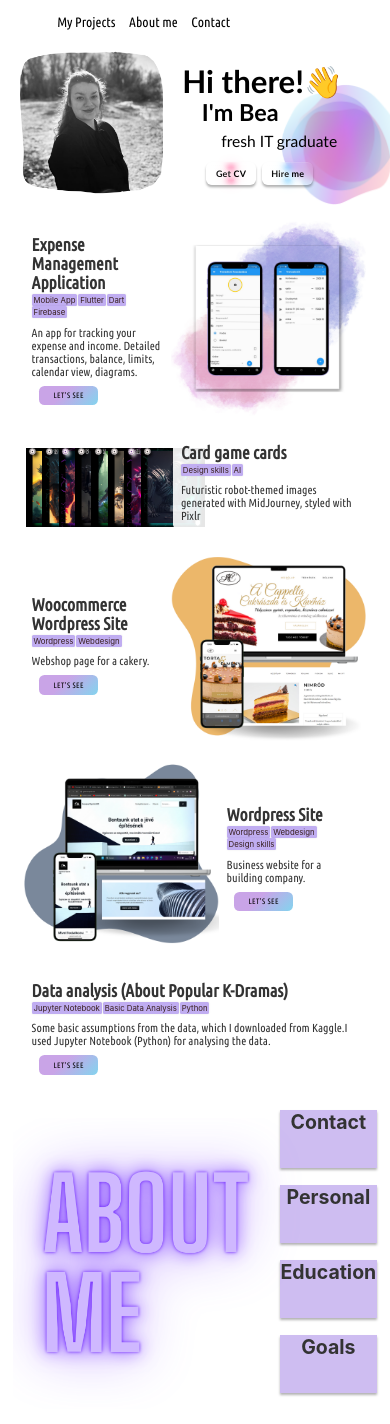
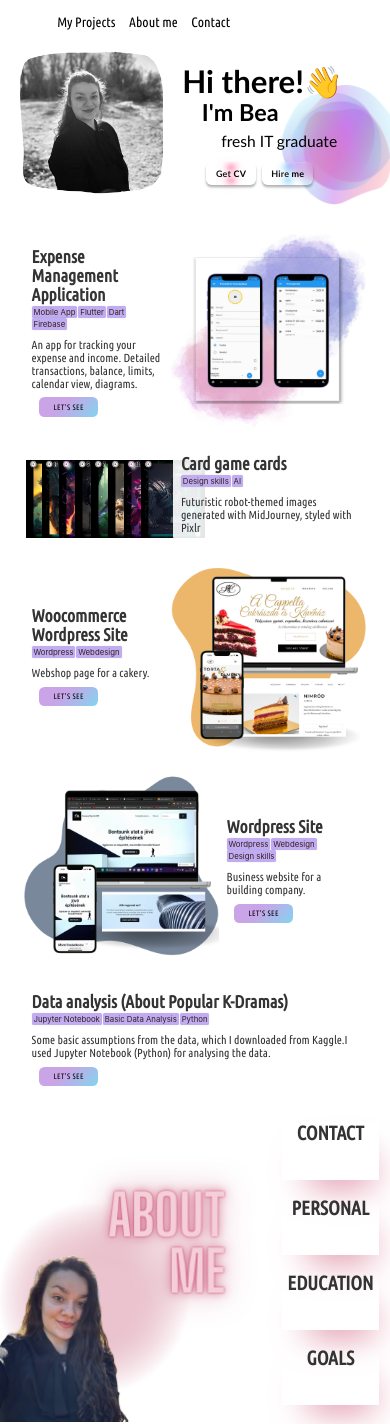
Before and after one commit to uhrinbea22/portfolio, an Angular app: page / in a window 390 px wide. Built offline with nearby package versions, Linux system fonts and the light colour scheme; a web font is replaced by a local one.

Commit message:
final changes

```diff
--- a/src/app/about/about.component.html
+++ b/src/app/about/about.component.html
@@ -6,7 +6,7 @@
       <p>I'm Beata Uhrin, graduated in February 2024, as a business informatics engineer. I live in Hungary, Szeged, and I am 24 years old.
       </p>
     </div>
-    <h2>Contact</h2>
+    <h2>CONTACT</h2>
   </div>
 
   <!-- Bottom Right Tab -->
@@ -19,7 +19,7 @@
 
       <p>If you have time, I would happily take some advice, or feedback!</p>
     </div>
-    <h2>Personal</h2>
+    <h2>PERSONAL</h2>
   </div>
 
   <!-- Top Left Tab -->
@@ -32,7 +32,7 @@
 
       I have experience coding both in the frontend and backend side, and I enjoy both of them. I developed applications, websites, used numerous technologies, programming languages. I am also familiar with the basics of webdesign, and the essentials of data analyzing.</p>
     </div>
-    <h2>Education</h2>
+    <h2>EDUCATION</h2>
   </div>
 
   <!-- Top Right Tab -->
@@ -43,6 +43,6 @@
 
       <p>I have a puppy too, a dachshund. He is an adorable clingy boy, who gives me so much love.</p>
     </div>
-    <h2>Goals</h2>
+    <h2>GOALS</h2>
   </div>
 </div>
--- a/src/app/about/about.component.scss
+++ b/src/app/about/about.component.scss
@@ -1,11 +1,11 @@
 .about-section {
   height: 100vh;
   position: relative;
-  margin: -0.8vw;
+  margin: -1.3vw;
   margin-top: 5vw;
    //margin:0px;
   //background-color: #E8C6EB;
-  background-image: url("../../assets/gl.png");
+  background-image: url("../../assets/new.png");
   background-repeat:no-repeat;
   background-size: contain;
   background-position:center left;
@@ -15,15 +15,17 @@
 
 .tab {
   position: absolute;
-  width: 15vw; /* Adjust initial width as needed */
+  width: 20vw; /* Adjust initial width as needed */
   height: 8vw; /* Adjust height as needed */
   overflow: hidden;
   transition: width 0.5s;
   text-align: center;
-  background-color: rgba(186, 162, 236, 0.71);
+  //background-color: #ffcfdd;
+  //background-color: rgba(186, 162, 236, 0.71);
   //background-image: linear-gradient(135deg, #d1b4ea 40%, #b0d6ea);
   margin: auto;
-  box-shadow: 0 0.6vw 0.6vw rgba(0, 0, 0, 0.3);
+  //box-shadow: 0 0.6vw 0.6vw rgba(0, 0, 0, 0.3);
+  box-shadow: 10px 20px 35px -16px rgb(215, 119, 146);
 }
 
 .tab h2{
@@ -31,6 +33,7 @@
   font-size: 3vw;
   margin: auto;
   text-align: center;
+  font-family: "Ubuntu Condensed", sans-serif;
 }
 
 .tab-content {
@@ -47,9 +50,9 @@
   margin: auto;
 }
 
-.tab:hover {
+.tab:hover, .tab:checked {
   width: 50vw; /* Adjust expanded width as needed */
-  //background-color: #DFB1CB;
+  background-color: #ffcfdd;
 }
 
 .tab:hover .tab-content {
@@ -73,10 +76,10 @@
 @media screen and (max-width: 767px) {
   .about-section{
     height: 300px;
-    background-image: url("../../assets/gl.png");
     background-repeat:no-repeat;
-    background-size: 80%;
+    background-size: 70%;
     background-position:bottom left;
+    margin-left: -5vw;
   }
   .tab {
     width: 25vw; /* Adjust width for mobile devices */
--- a/src/app/projects/projects.component.scss
+++ b/src/app/projects/projects.component.scss
@@ -3,7 +3,7 @@
   display: flex;
   flex-wrap: wrap;
   margin: auto;
-
+  margin-top: 3vw;
 }
 
 .project {
--- a/src/app/projects/projects.component.ts
+++ b/src/app/projects/projects.component.ts
@@ -11,7 +11,7 @@ export class ProjectsComponent {
       name: 'Expense Management Application',
       description: 'An app for tracking your expense and income. Detailed transactions, balance, limits, calendar view, diagrams.',
       tags: ['Mobile App', 'Flutter', 'Dart' , 'Firebase'],
-      image: '../assets/expense_management/as.png',
+      image: '../../assets/expense_management/as.png',
       link:'https://github.com/uhrinbea22/XPT'
     },
     {
@@ -25,14 +25,14 @@ export class ProjectsComponent {
       name: 'Woocommerce Wordpress Site',
       description: 'Webshop page for a cakery.',
       tags: ['Wordpress', 'Webdesign'],
-      image: '../assets/wp/ac_mockup.png',
+      image: '../../assets/wp/ac_mockup.png',
       link:'https://cukraszdaac.eu/wp/'
     },
     {
       name: 'Wordpress Site',
       description: 'Business website for a building company. ',
       tags: ['Wordpress', 'Webdesign', 'Design skills'],
-      image: '../assets/wp/general_mockup.png',
+      image: '../../assets/wp/general_mockup.png',
       link:'https://general-sprint.com/'
     },
     {
```
Also changed, not shown: src/assets/new.png (added), src/assets/tra.png (added), 31 other files (tests, documents, lock files or other folders).
